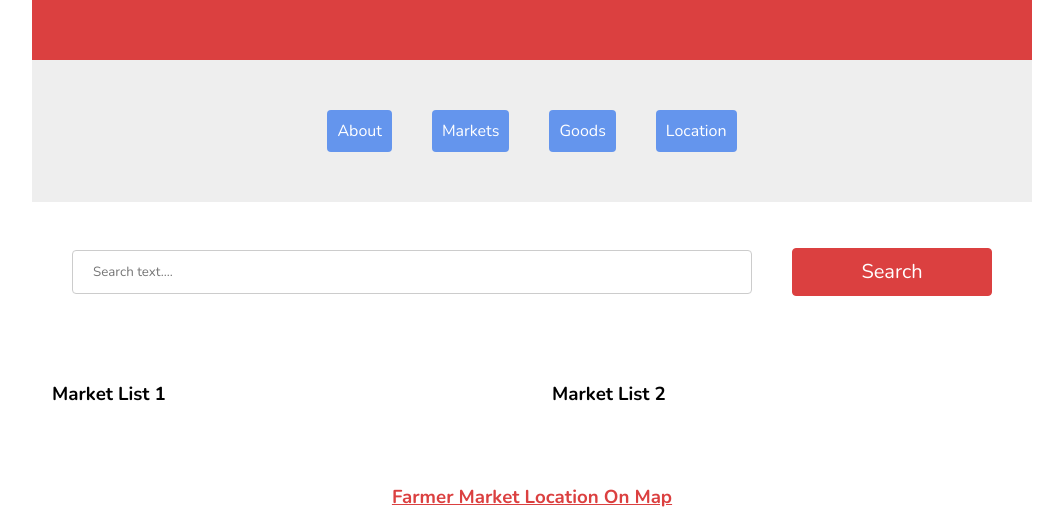
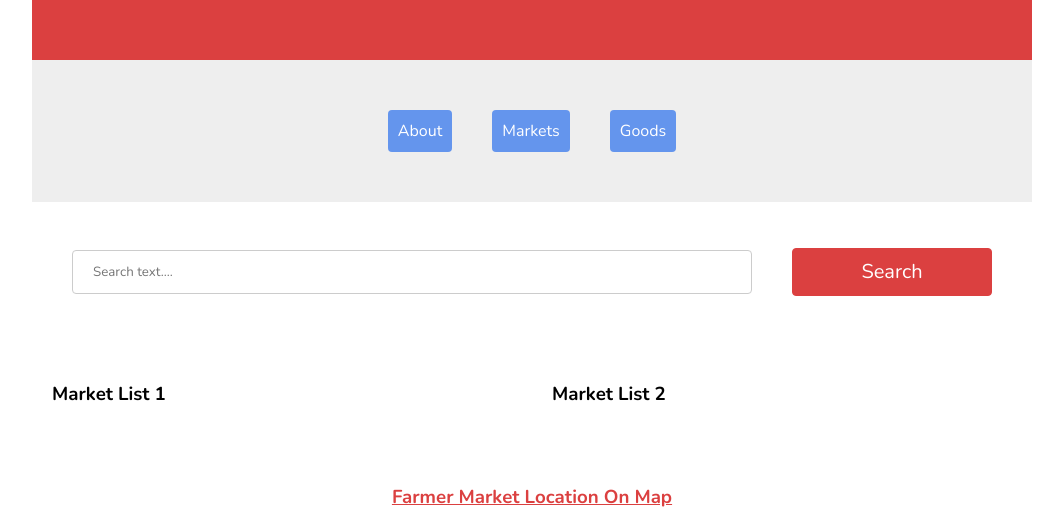
Before and after one commit to i-giron/inst377_jedim, a website: page markets.html in a window 1280 px wide. Shown: the part 146-672 px from the top of the page, without its empty margins (108-1171 px from the left). Drawn offline with nearby package versions, Linux system fonts and the light colour scheme; some packages are replaced by stand-ins of ours; no server answers.

Commit message:
Update markets.html

```diff
--- a/markets.html
+++ b/markets.html
@@ -22,7 +22,6 @@
                 <div><a class="nav-link" href="index.html">About</a></div>
                 <div><a class="nav-link" href="markets.html">Markets</a></div>
                 <div><a class="nav-link" href="goods.html">Goods</a></div>
-                <div><a class="nav-link" href="#">Location</a></div>
             </nav>
         </div>
         <div class="full-width">
```
